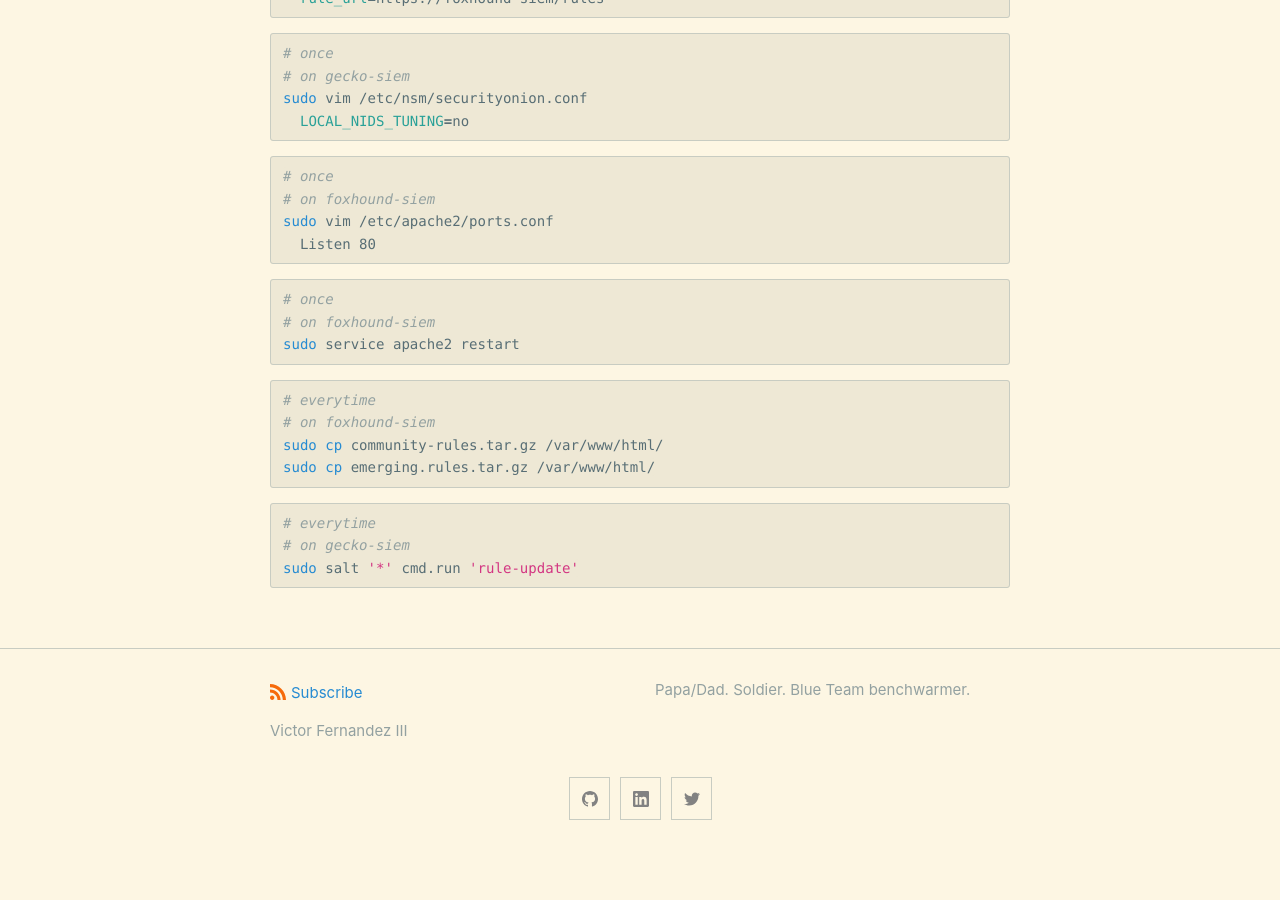
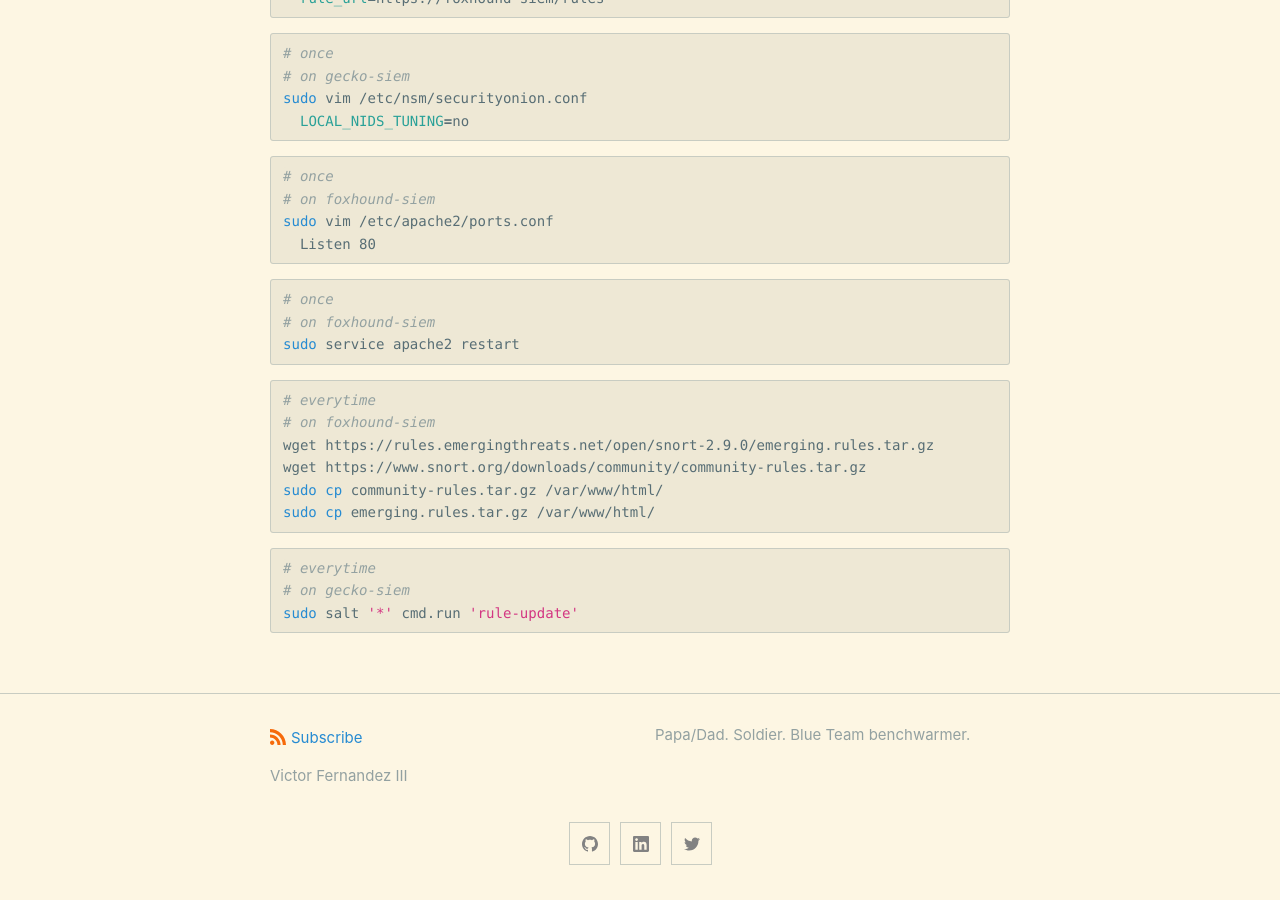
Before and after one commit to cyberphor/blog, a Jekyll site: the page built from _posts/2020-06-20-security-onion-16-tuning.md, in a window 1280 px wide and 900 px high, scrolled down 5538 px. Built offline with Jekyll 4.4.1, drawn with Linux system fonts in a browser that asks for light colours; before the commit the page ends 6393 px from its top, so only the background shows below that.

Commit message:
Update 2020-06-20-security-onion-16-tuning.md

````diff
--- a/_posts/2020-06-20-security-onion-16-tuning.md
+++ b/_posts/2020-06-20-security-onion-16-tuning.md
@@ -264,6 +264,8 @@ sudo service apache2 restart
 ```bash
 # everytime
 # on foxhound-siem
+wget https://rules.emergingthreats.net/open/snort-2.9.0/emerging.rules.tar.gz
+wget https://www.snort.org/downloads/community/community-rules.tar.gz
 sudo cp community-rules.tar.gz /var/www/html/
 sudo cp emerging.rules.tar.gz /var/www/html/
 ```
````
